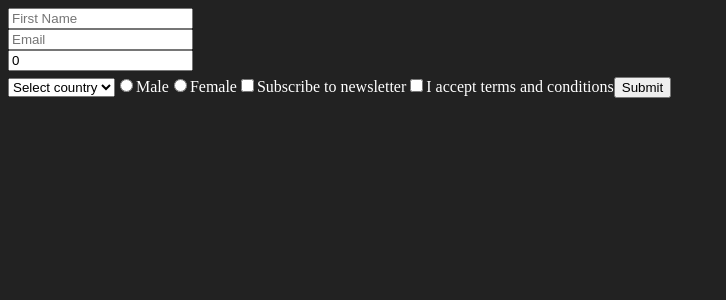
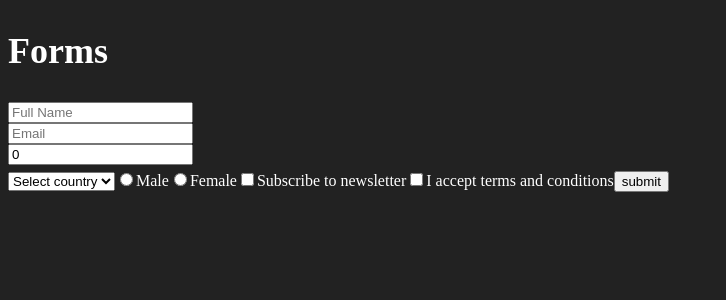
Before and after one commit to ameysawant/react-typescript, a React (Vite) app: page / in a window 1280 px wide. Shown: the top 300 px of the page, without its empty margins (0-726 px from the left). Built offline with nearby package versions, Linux system fonts and the light colour scheme.

Commit message:
added forms events

```diff
--- a/src/components/Forms.tsx
+++ b/src/components/Forms.tsx
@@ -1,39 +1,38 @@
 import { useState } from "react";
 import type { ChangeEvent, SubmitEvent } from "react";
 
-type InputChange = ChangeEvent<HTMLInputElement>;
-type SelectChange = ChangeEvent<HTMLSelectElement>;
 type FormSubmit = SubmitEvent<HTMLFormElement>;
+type InputEvent = ChangeEvent<HTMLInputElement>;
+type SelectEvent = ChangeEvent<HTMLSelectElement>;
 
-// ---------- Types ----------
-type MyFormData = {
-  firstName: string;
+type MyForm = {
+  fullName: string;
   email: string;
   mobile: number;
   country: string;
+  gender: string;
   termsAndConditions: boolean;
   newsletter: boolean;
-  gender: string;
 };
 
-// ---------- Initial Form ----------
-const initialForm: MyFormData = {
-  firstName: "",
+const Forms = () => {
+  const [myForm, setMyForm] = useState<MyForm>({
+    fullName: "",
     email: "",
     mobile: 0,
     country: "",
+    gender: "",
     termsAndConditions: false,
     newsletter: false,
-  gender: "",
+  });
+
+  const handleMyForm = (e: FormSubmit) => {
+    e.preventDefault();
+    console.log(myForm);
   };
 
-// ---------- Component ----------
-const Forms = () => {
-  const [myForm, setMyForm] = useState<MyFormData>(initialForm);
-
-  const handleInputChange = (e: InputChange) => {
+  const handleInputChange = (e: InputEvent) => {
     const { name, value, type, checked } = e.target;
-
     setMyForm((prev) => ({
       ...prev,
       [name]:
@@ -45,28 +44,24 @@ const Forms = () => {
     }));
   };
 
-  const handleSelectChange = (e: SelectChange) => {
+  const handleSelectChange = (e: SelectEvent) => {
     const { name, value } = e.target;
     setMyForm((prev) => ({ ...prev, [name]: value }));
   };
 
-  const handleSubmit = (e: FormSubmit) => {
-    e.preventDefault();
-    console.log("Form submitted:", myForm);
-  };
+  return (
+    <>
+      <h2>Forms</h2>
 
-  return (
-    <form onSubmit={handleSubmit}>
-      {/* Text */}
+      <form onSubmit={handleMyForm}>
         <input
           type="text"
-        name="firstName"
-        placeholder="First Name"
-        value={myForm.firstName}
+          name="fullName"
+          placeholder="Full Name"
+          value={myForm.fullName}
           onChange={handleInputChange}
         />
 
-      {/* Email */}
         <input
           type="email"
           name="email"
@@ -75,7 +70,6 @@ const Forms = () => {
           onChange={handleInputChange}
         />
 
-      {/* Mobile */}
         <input
           type="number"
           name="mobile"
@@ -84,7 +78,6 @@ const Forms = () => {
           onChange={handleInputChange}
         />
 
-      {/* Select */}
         <select
           name="country"
           value={myForm.country}
@@ -95,7 +88,6 @@ const Forms = () => {
           <option value="us">USA</option>
         </select>
 
-      {/* Radio */}
         <label>
           <input
             type="radio"
@@ -117,7 +109,6 @@ const Forms = () => {
           Female
         </label>
 
-      {/* Checkbox */}
         <label>
           <input
             type="checkbox"
@@ -138,8 +129,9 @@ const Forms = () => {
           I accept terms and conditions
         </label>
 
-      <button type="submit">Submit</button>
+        <button type="submit">submit</button>
       </form>
+    </>
   );
 };
 
```
Lines whose indentation alone changed are shown as unchanged.
